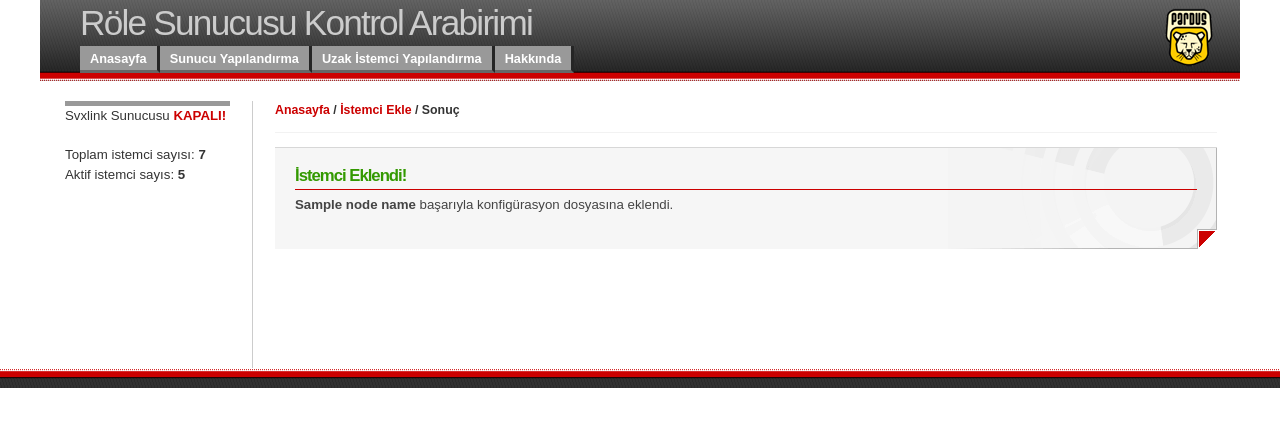
After one commit to eren/python-svxlinkconf, a Python web app: template web/svxconf/html/templates/node_new_ok.html in a window 1280 px wide. The commit adds this page. Shown: the top 427 px of the page. Run offline with Jinja, Linux system fonts and the light colour scheme; the template is opened without the code that fills it: most values are stand-ins (such as "Sample title", 1, 10 or a date in 2020).

Commit message:
Views.py: Implement node_new near-fully
Now node_new function adds new node and succesfully write sample file.
Checking the node if already present is left. Additionally, we should
write to an actual configuration file instead of sample

```diff
--- a/web/svxconf/html/templates/base.html
+++ b/web/svxconf/html/templates/base.html
@@ -36,8 +36,8 @@
 	    	</li>
             <li class="{{ css_link_client }}"><a href="#">Uzak İstemci Yapılandırma</a>
                 <ul>
-                <li class="first"><a href="/node/new">Yeni İstemci Ekle</a></li>
-                <li class="last"><a href="/node/edit">İstemci Ayarlarını Değiştir</a></li>
+                <li class="first"><a href="/node/new/">Yeni İstemci Ekle</a></li>
+                <li class="last"><a href="/node/edit/">İstemci Ayarlarını Değiştir</a></li>
                 </ul>
 		    </li>
             <li class="{{ css_link_about }}"><a href="/hakkinda/">Hakkında</a></li>
--- /dev/null
+++ b/web/svxconf/html/templates/node_new_ok.html
@@ -0,0 +1,16 @@
+{% extends "base.html" %}
+
+{% block content %}
+
+<div id="breadcrumb">
+    <a href="/">Anasayfa</a> / <a href="/node/new/">İstemci Ekle</a> /
+    Sonuç
+</div>
+    <hr />
+
+<div class="featurebox">
+    <h3><span class="success">İstemci Eklendi!</span></h3>
+    <p><strong>{{ node_name }}</strong> başarıyla konfigürasyon dosyasına eklendi.</p>
+</div>
+
+{% endblock content %}
--- a/web/svxconf/urls.py
+++ b/web/svxconf/urls.py
@@ -7,6 +7,8 @@
 urlpatterns = patterns('',
     # Examples:
     url(r'^hakkinda/$', 'svxconf.views.about'),
+    url(r'^node/new/$', 'svxconf.views.node_new'),
+    url(r'^node/edit/$', 'svxconf.views.node_edit'),
     url(r'^$', 'svxconf.views.home'),
     # url(r'^svxconf/', include('svxconf.foo.urls')),
 
```
Also changed, not shown: web/svxconf/views.py (+54 -4 lines).
